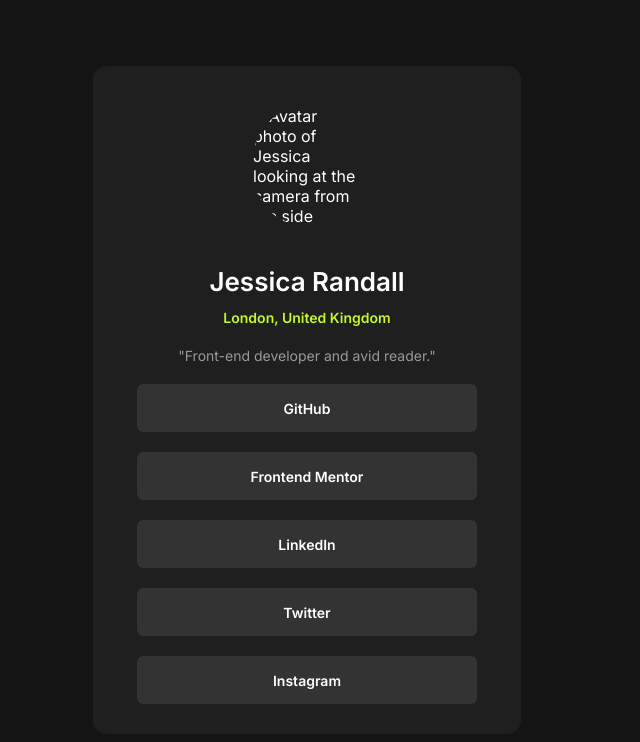
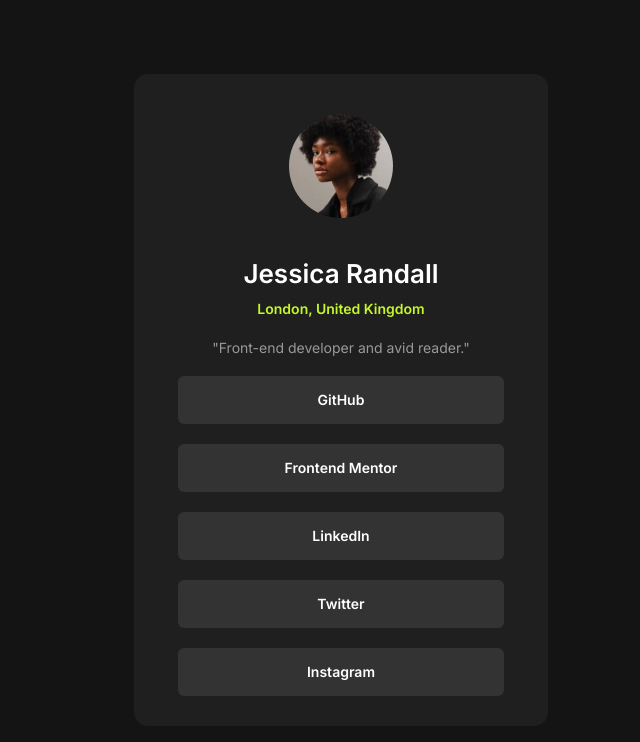
Before and after one commit to meredithincode/Social-links-profile, a plain HTML site: page index.html in a window 1280 px wide. Shown: the whole page, without its empty margins (333-973 px from the left). Drawn offline with Linux system fonts and the light colour scheme; the site is published under a folder, as on GitHub Pages, so addresses that start at the root find nothing.

Commit message:
changed image destination

```diff
--- a/index.html
+++ b/index.html
@@ -18,7 +18,7 @@
 <body>
 <main>
   <div class="main-container">
-    <img src="/assets/avatar-jessica.jpeg" class="avatar-img" alt="Avatar photo of Jessica looking at the camera from the side">
+    <img src="./assets/avatar-jessica.jpeg" class="avatar-img" alt="Avatar photo of Jessica looking at the camera from the side">
   <div class="about-text"><h1>Jessica Randall</h1>
   <h2>London, United Kingdom</h2>
   <p>"Front-end developer and avid reader."</p>
```
